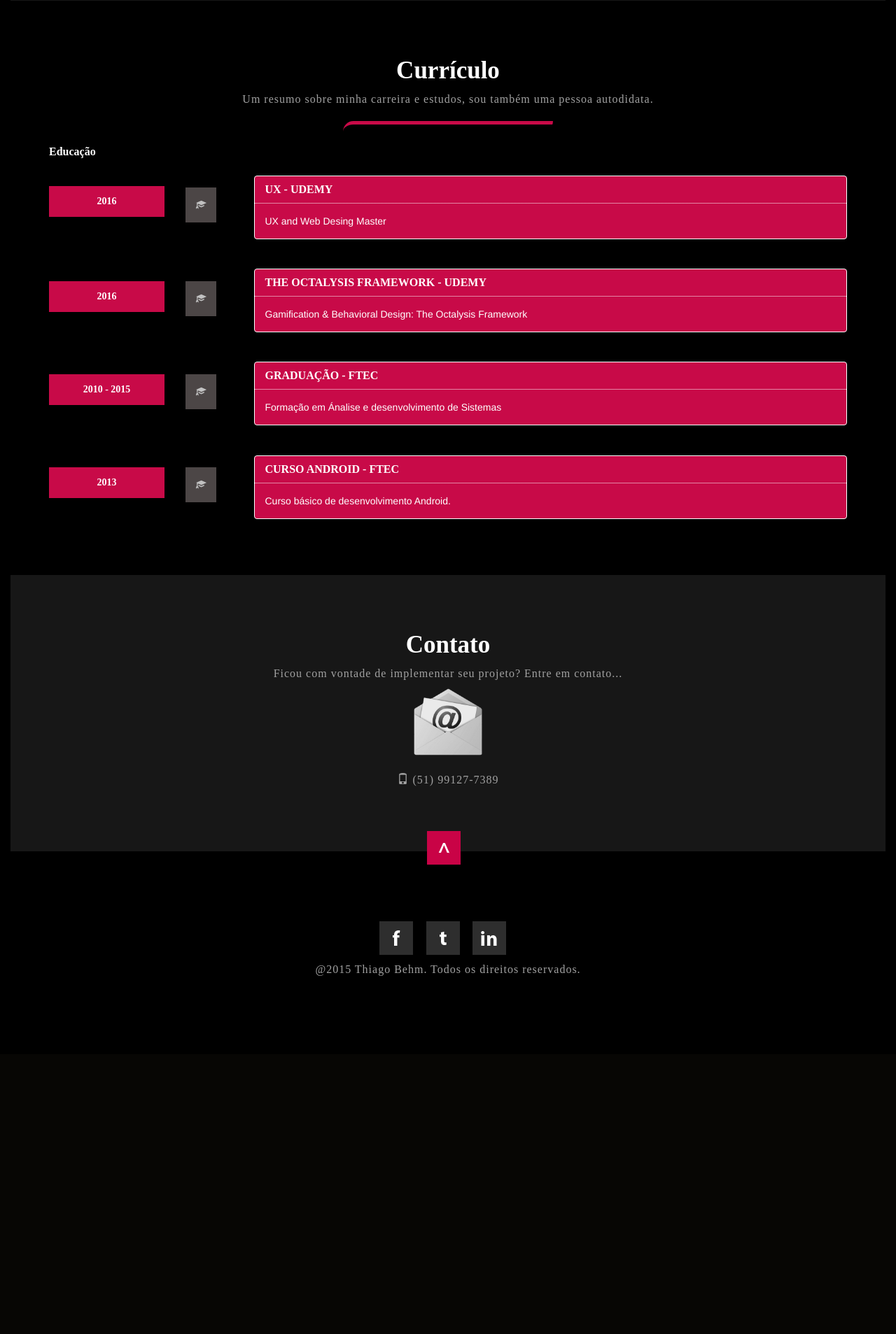
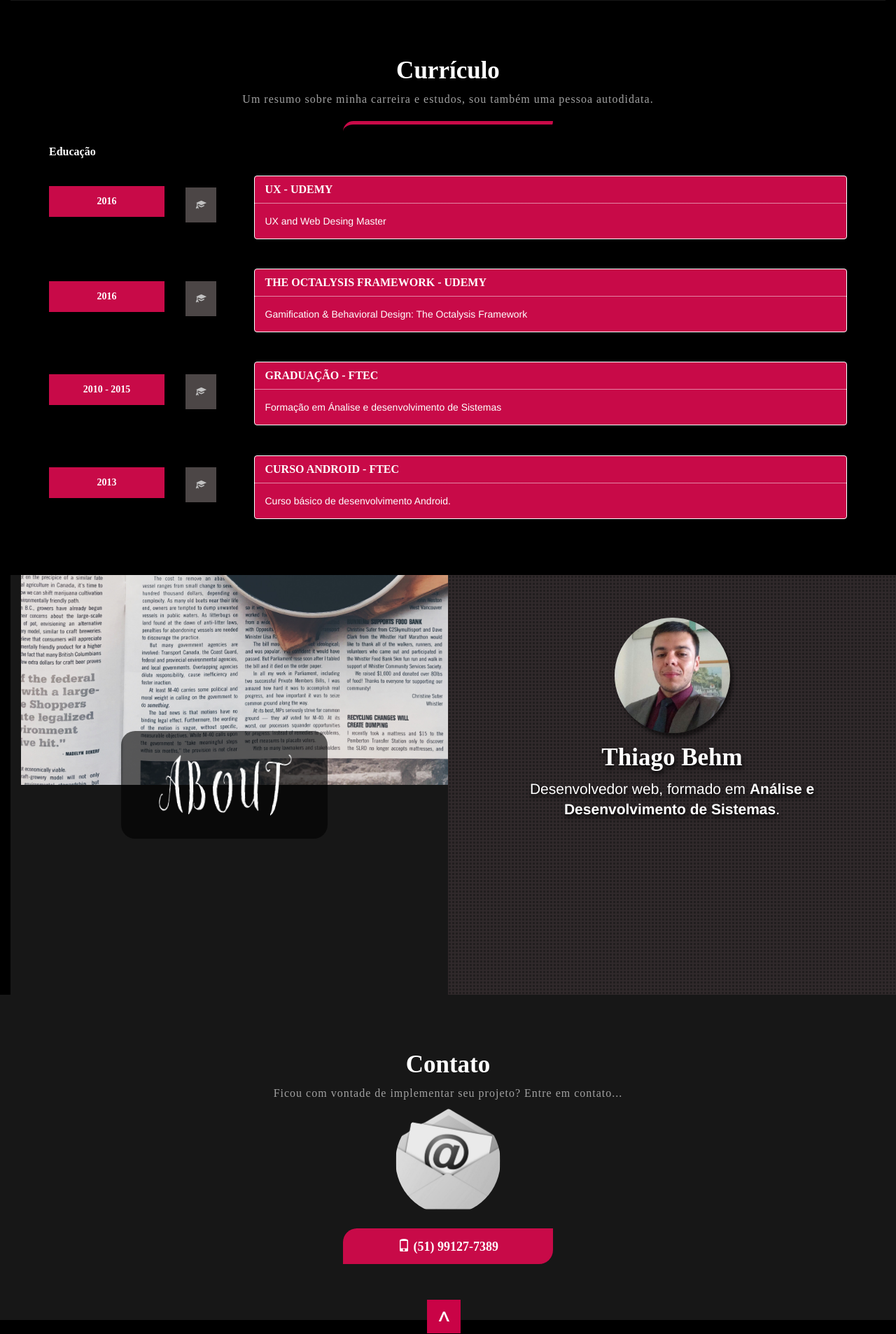
Before and after one commit to thiagobehm/thiagobehm.github.io, a PHP site: page / in a window 1280 px wide. Shown: the part 2053-3960 px from the top of the page at 70% size. Before the commit the page ends 3448 px from the top, so only its background shows below. Run offline with PHP 8.4, Linux system fonts and the light colour scheme; some libraries are stand-ins or nearby versions.

Commit message:
update section about and Enabled skrollr effect

```diff
--- a/css/style.css
+++ b/css/style.css
@@ -60,6 +60,13 @@ a.btn-pink:hover {
   color: #fff;
 }
 
+p.btn-pink {
+  border-radius: 20px 0;
+  max-width: 300px;
+  margin: 0 auto;
+  margin: 10px 0;
+}
+
 .navbar-default .navbar-nav>li>a {
   color: #fff;
   font-weight: bold;
@@ -103,10 +110,49 @@ section {
 
 section.portfolio {
   padding-bottom: 350px;
+  background-image: url(../images/pen.png);
+  background-repeat: no-repeat;
+  background-size: 600px;
 }
 
 section#habilidades {
   padding-bottom: 500px;
+}
+
+section#about {
+  padding: 0;
+}
+
+.about {
+  /*background-color: #211e1f;*/
+  background-image: url(../images/coffee.jpg);
+  background-size: cover;
+  background-repeat: no-repeat;
+}
+
+.about-description {
+  background-color: #30292b;
+  background-image: url(../images/dot.png);
+  background-repeat: repeat;
+  color: white;
+}
+
+.about-text-description {
+  padding: 10%;
+  font-weight: 200;
+}
+
+.about-profile-picture {
+  width: 165px;
+  margin: 0 auto;
+  box-shadow: 4px 6px 5px rgba(0, 0, 0, 0.5);
+  margin-bottom: 15px;
+}
+
+.about .img {
+  background-color: rgba(0, 0, 0, 0.6);
+  padding: 20px;
+  border-radius: 20px;
 }
 
 section.gray {
@@ -155,8 +201,12 @@ section.gray {
   transition: all 1s cubic-bezier(.42, 0, .03, 1.41);
 }
 
-.hover-image:hover {
+a:hover img {
   opacity: 0.1;
+}
+
+a.social:hover img {
+  opacity: 1;
 }
 
 
@@ -245,12 +295,6 @@ footer .paragraph {
   margin-left: -30px;
 }
 
-.mail {
-  height: 100px;
-  display: block;
-  margin: auto;
-}
-
 
 /*  Menu adjustments */
 
@@ -308,3 +352,38 @@ footer .paragraph {
     padding: 20% 5%;
   }
 }
+
+
+/* Center about img */
+
+.responsive-container {
+  position: relative;
+  width: 100%;
+  height: 600px;
+}
+
+.img-container {
+  position: absolute;
+  top: 0;
+  bottom: 0;
+  left: 0;
+  right: 0;
+  text-align: center;
+  /* Align center inline elements */
+  font: 0/0 a;
+}
+
+.img-container .centerer {
+  display: inline-block;
+  vertical-align: middle;
+  height: 100%;
+}
+
+.img-container img {
+  vertical-align: middle;
+  display: inline-block;
+  max-height: 100%;
+  /* <-- Set maximum height to 100% of its parent */
+  max-width: 100%;
+  /* <-- Set maximum width to 100% of its parent */
+}
--- a/index.html
+++ b/index.html
@@ -16,13 +16,13 @@
 	<title>Thiago Behm - Analista e desenvolvedor de sistemas</title>
 </head>
 
-<body data-spy="scroll" data-target=".navbar" data-offset="100">
-	<div class="header" id="home" style="background-position: 50%; max-height:700px;">
+<body data-spy="scroll" data-target=".navbar" data-offset="100" onload="skrollr.init()">
+	<div class="header" id="home" style="background-position: 50%; max-height:200px;">
 		<div class="text-center space title-text col-sm-12">
 			<p class="title">Thiago Behm</p>
 			<p class="subtitle">Desenvolvedor Web</p>
 			<p class="description">25 anos, apaixonado por programação.</p>
-			<a href="#profile" class="btn btn-pink text-uppercase">Saiba mais</a>
+			<a href="#about" class="btn btn-pink text-uppercase">Saiba mais</a>
 		</div>
 		<nav class="navbar navbar-default navbar-fixed-top" id="main-navbar" role="navigation">
 			<!-- Brand and toggle get grouped for better mobile display -->
@@ -47,6 +47,9 @@
 					</li>
 					<li>
 						<a href="#curriculo">Currículo</a>
+					</li>
+					<li>
+						<a href="#about">About</a>
 					</li>
 					<li>
 						<a href="#contato">Contato</a>
@@ -134,10 +137,10 @@
 	</div>
 	<!-- inicio portfolio -->
 	<div class="container-fluid">
-		<section id=portfolio class="gray portfolio">
+		<section id=portfolio class="gray portfolio" data-100="background-position: 250px -300px;" data-end="background-position:100px 50px;">
 			<div class="text-center">
 				<p class="title">Meu Portfólio</p>
-				<p class="paragraph">Estou buscando expandir meu portfólio. Adoro novos projetos ousados onde possa usar minha criatividade.</p>
+				<p class="paragraph">Seguem alguns exemplos dos trabalhos que tive oportunidade de criar.</p>
 				<hr>
 				<br>
 				<!-- site plasticos -->
@@ -146,19 +149,22 @@
 						<div class="link project-title">
 							<h2>Rede de Plásticos</h2>
 						</div>
+						<a href="http://www.redeplasticos.com.br" target="_blank">
 							<img src="images/redePlasticos.png" class="hover-image" width="95%" alt="rede plasticos">
-						<a href="http://www.redeplasticos.com.br" target="_blank"><i class="glyphicon glyphicon-link link icon-circle"></i></a>
+							<i class="glyphicon glyphicon-eye-open link icon-circle"></i>
+						</a>
 					</div>
 				</div>
-
 				<!-- english learners -->
 				<div class="col-md-4">
 					<div class="project">
 						<div class="link project-title">
 							<h2 class="">English Learners</h2>
 						</div>
+						<a href="#" target="_blank">
 							<img src="images/englishLearners.png" class="hover-image" width="95%" alt="english learners">
-						<a href="#"><i class="glyphicon glyphicon-link link icon-circle"></i></a>
+							<i class="glyphicon glyphicon-eye-open link icon-circle"></i>
+						</a>
 					</div>
 				</div>
 				<!-- tag team-->
@@ -167,11 +173,14 @@
 						<div class="link project-title">
 							<h2 class="">Tag Team</h2>
 						</div>
+						<a href="#" target="_blank">
 							<img src="images/tag.png" class="hover-image" width="95%" alt="Tag Team">
-						<a href="#"><i class="glyphicon glyphicon-link link icon-circle"></i></a>
+							<i class="glyphicon glyphicon-eye-open link icon-circle"></i>
+						</a>
 					</div>
 				</div>
 			</div>
+
 		</section>
 	</div>
 	<!-- inicio curriculo -->
@@ -258,24 +267,48 @@
 		</section>
 	</div>
 	<div class="container-fluid">
-		<section class="gray" id="contato">
+		<section class="gray" id="about">
+			<div class="row">
+				<div class="col-xs-12 col-md-6 about" data-100="background-position: 30px -300px;" data-end="background-position:0px 50px;">
+					<div class="responsive-container">
+						<div class="img-container">
+							<div class="centerer"></div>
+							<img src="images/about.png" alt="about" class="img" />
+						</div>
+					</div>
+				</div>
+				<div class="col-xs-12 col-md-6 vertical-align about-description">
+					<div class="responsive-container">
+						<div class="about-text-description text-center">
+							<img src="images/profile.png" alt="thiago behm" class="img-circle about-profile-picture">
+							<p class="title-text title">Thiago Behm </p>
+							<p class="title-text lead">Desenvolvedor web, formado em <strong>Análise e Desenvolvimento de Sistemas</strong>.</p>
+						</div>
+					</div>
+				</div>
+			</div>
+	</div>
+	</div>
+	</section>
+	<section id="contato" class="gray">
 		<div class="container">
 			<p class="title text-center">Contato</p>
 			<p class="paragraph text-center">Ficou com vontade de implementar seu projeto? Entre em contato...</p>
-				<a href="mailto:thiagoluisbehm@gmail.com"><img src="images/mail.png" alt="thiagoluisbehm@gmail.com" class="mail"></a><br>
-				<p class="paragraph text-center"><i class="glyphicon glyphicon-phone"></i> (51) 99127-7389</p>
+			<a href="mailto:thiagoluisbehm@gmail.com" class="social"><img src="images/mail.png" alt="email" width="150px" class="img-circle center-block"></a>
+			<div class="center-block">
+				<br>
+				<p class="btn-pink text-center" style="margin: 0 auto;"><i class="glyphicon glyphicon-phone"></i> (51) 99127-7389</p>
+			</div>
 		</div>
 	</section>
 	<footer>
-			<a href="#" class="topo">
+		<a href="#" class="social topo">
 				<img src="images/topo.png">
 			</a>
 		<div class="text-center">
-				<a href="http://www.facebook.com/thiago.behm" target="_blank"><img src="images/face.png" style="margin-right:15px;" alt="Facebook">
+			<a class="social" href="http://twitter.com/thiagobehm" target="_blank"><img src="images/twitter.png" style="margin-right:15px;" alt="Twitter">
 				</a>
-				<a href="http://twitter.com/thiagobehm" target="_blank"><img src="images/twitter.png" style="margin-right:15px;" alt="Twitter">
-				</a>
-				<a href="https://br.linkedin.com/pub/thiago-behm/75/b75/38a" target="_blank"><img src="images/linkedin.png" style="margin-right:15px;" alt="Linkedin">
+			<a class="social" href="https://br.linkedin.com/pub/thiago-behm/75/b75/38a" target="_blank"><img src="images/linkedin.png" style="margin-right:15px;" alt="Linkedin">
 				</a>
 			<p class="paragraph">@2015 Thiago Behm. Todos os direitos reservados.</p>
 		</div>
@@ -284,7 +317,7 @@
 	<script src="https://ajax.googleapis.com/ajax/libs/jquery/2.1.4/jquery.min.js"></script>
 	<script src="js/bootstrap.min.js"></script>
 	<script src="https://ajax.googleapis.com/ajax/libs/angularjs/1.3.15/angular.min.js"></script>
-	<script src="js/jquery.waypoints.min.js"></script>
+	<script src="js/skrollr.min.js"></script>
 	<script src="js/jquery.mask.min.js"></script>
 	<script>
 		$('.navbar-collapse a').click(function() {
```
Also changed, not shown: images/404.png (deleted), images/about.png (added), images/coffee.jpg (added), images/dot.png (added), images/foto-perfil.png (deleted), images/pen.png (added), images/profile.png (added). Lines whose indentation alone changed are shown as unchanged.
